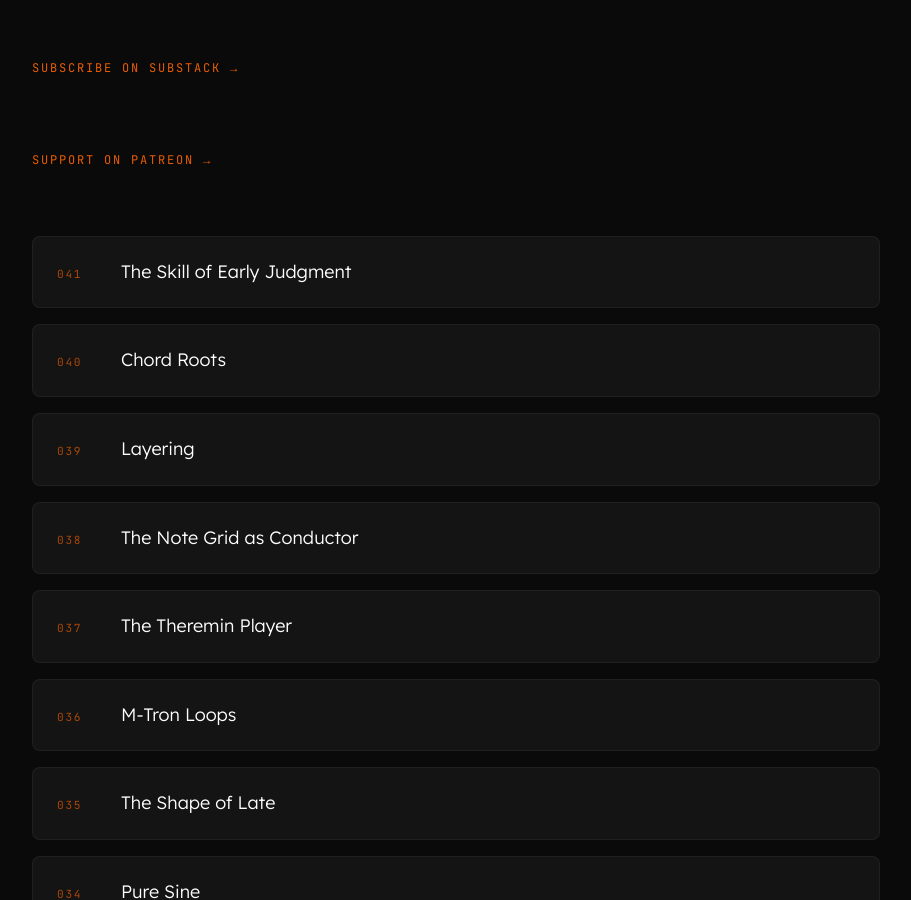
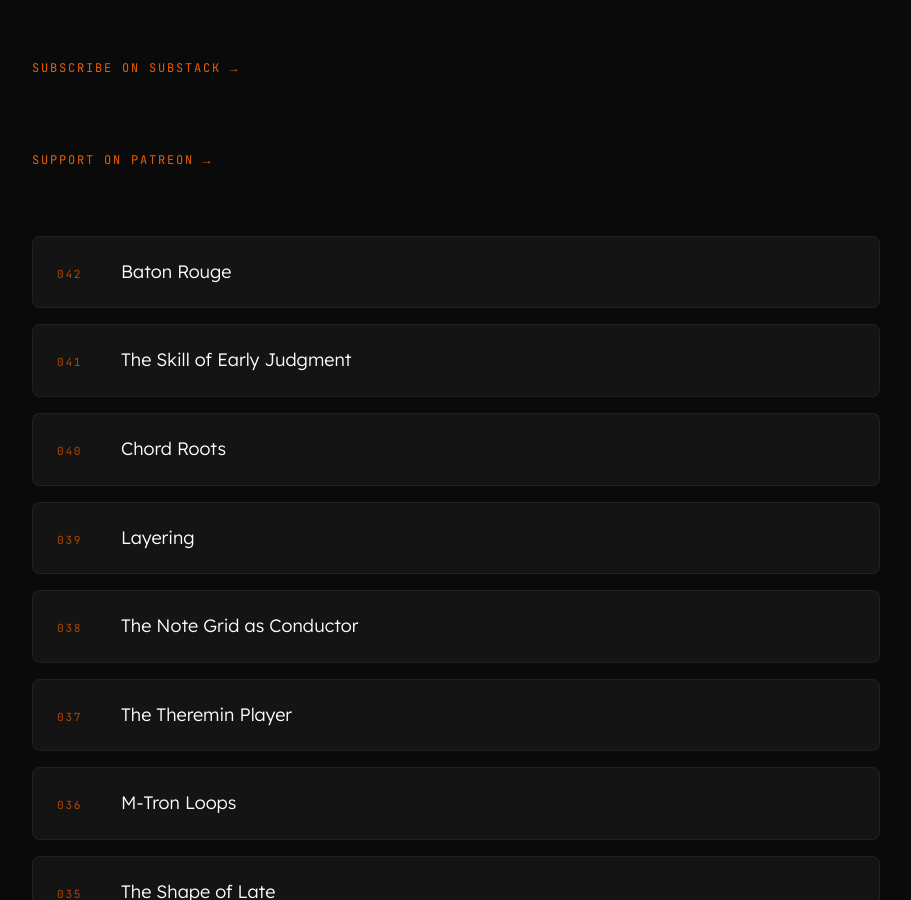
Before and after one commit to folk-sequence/folk-sequence.github.io, a Jekyll site: the page built from index.md, in a window 1280 px wide and 900 px high, scrolled down 582 px. Shown: the whole window, without its empty margins (184-1095 px from the left). Built offline with Jekyll 4.4.1, drawn with Linux system fonts in a browser that asks for light colours.

Commit message:
Add episode 042: Baton Rouge

```diff
--- a/index.md
+++ b/index.md
@@ -13,6 +13,7 @@ description: "Companion essays for the Folk Sequence daily Bitwig music producti
 <p class="intro-watch"><a href="https://www.patreon.com/cw/FolkSequence" target="_blank" rel="noopener">Support on Patreon →</a></p>
 
 <ul class="episode-list">
+  <li><a href="/042-baton-rouge/"><span class="ep-num">042</span><span class="ep-title">Baton Rouge</span></a></li>
   <li><a href="/041-the-skill-of-early-judgment/"><span class="ep-num">041</span><span class="ep-title">The Skill of Early Judgment</span></a></li>
   <li><a href="/040-chord-roots/"><span class="ep-num">040</span><span class="ep-title">Chord Roots</span></a></li>
   <li><a href="/039-layering/"><span class="ep-num">039</span><span class="ep-title">Layering</span></a></li>
```
